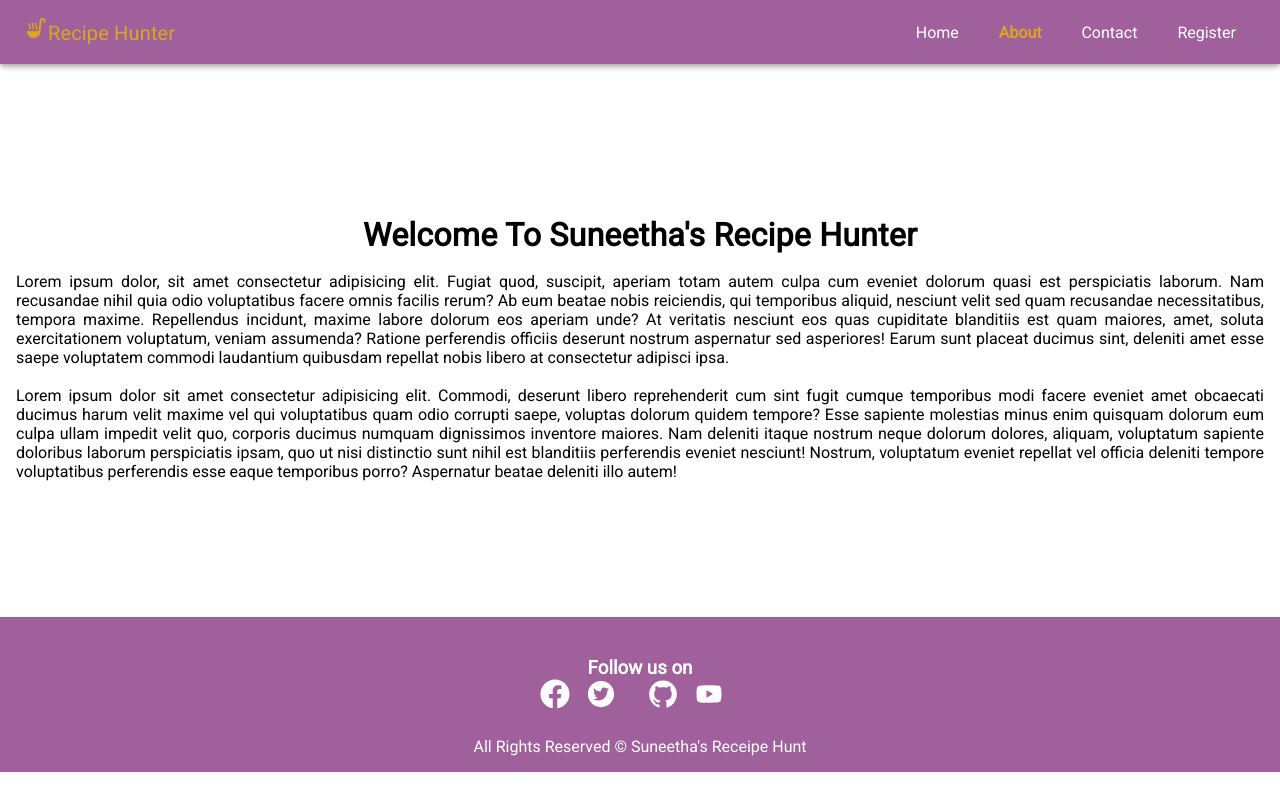
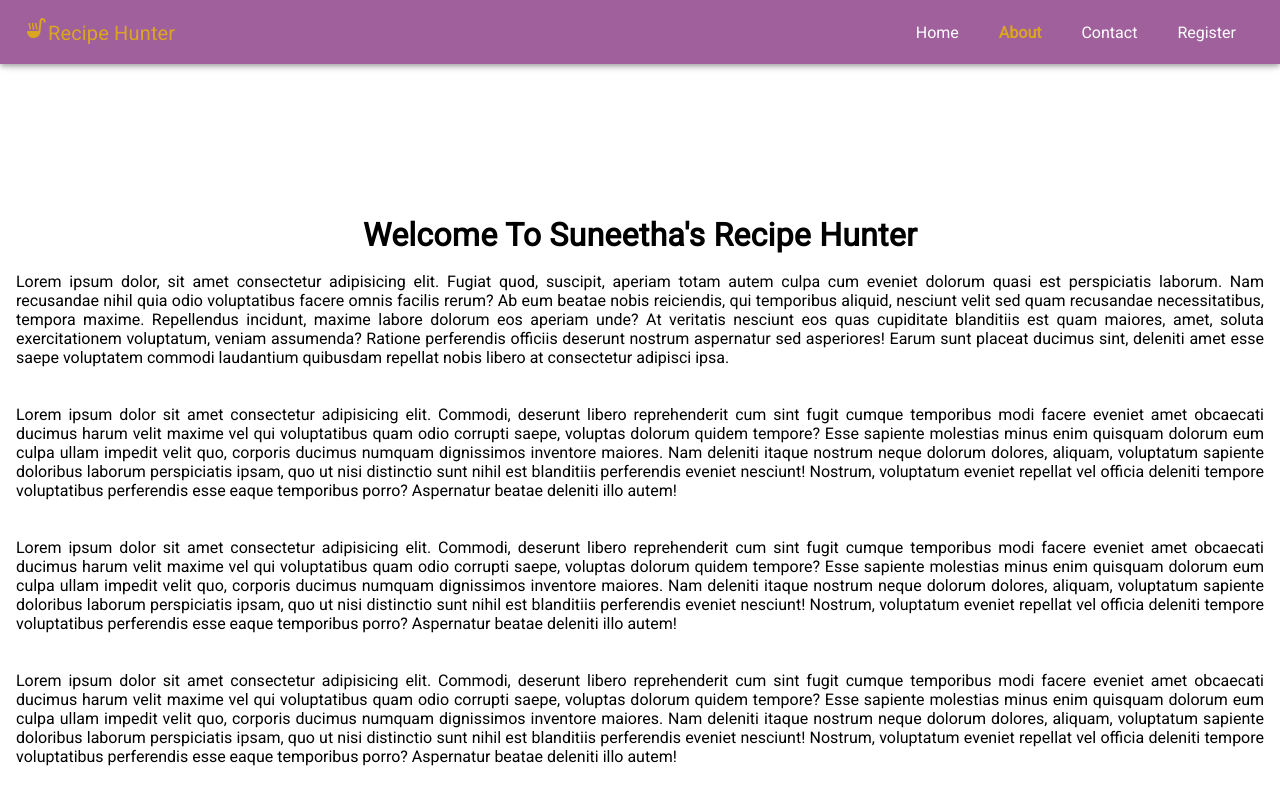
Before and after one commit to Suneetharavi/MyProject2, a React (Create React App) app: page /About in a window 1280 px wide. Shown: the top 800 px of the page. Built offline with nearby package versions, Linux system fonts and the light colour scheme; some icons are missing.

Commit message:
syled the components to desktop view

```diff
--- a/src/App.css
+++ b/src/App.css
@@ -391,6 +391,8 @@ margin-top:-21%;
   place-items: center;
   width: clamp(10rem, 1rem + 40vmin, 30rem);
   padding: calc(clamp(10rem, 1rem + 30vmin, 30rem) / 10);
+  animation-delay: -3s;
+
 }
 
 .MyImage{
--- a/src/components/Footer/footer.css
+++ b/src/components/Footer/footer.css
@@ -12,3 +12,7 @@
 .FooterDiv a:link{
     color:white;
 }
+
+.FooterDiv{
+
+}
--- a/src/pages/About.js
+++ b/src/pages/About.js
@@ -42,7 +42,7 @@ const About = () => {
           saepe voluptatem commodi laudantium quibusdam repellat nobis libero at
           consectetur adipisci ipsa.
         </p>
-        <br />
+        <br /><br/>
         <p>
           Lorem ipsum dolor sit amet consectetur adipisicing elit. Commodi,
           deserunt libero reprehenderit cum sint fugit cumque temporibus modi
@@ -57,6 +57,37 @@ const About = () => {
           tempore voluptatibus perferendis esse eaque temporibus porro?
           Aspernatur beatae deleniti illo autem!
         </p>
+
+        <br /><br/>
+        <p>
+          Lorem ipsum dolor sit amet consectetur adipisicing elit. Commodi,
+          deserunt libero reprehenderit cum sint fugit cumque temporibus modi
+          facere eveniet amet obcaecati ducimus harum velit maxime vel qui
+          voluptatibus quam odio corrupti saepe, voluptas dolorum quidem
+          tempore? Esse sapiente molestias minus enim quisquam dolorum eum culpa
+          ullam impedit velit quo, corporis ducimus numquam dignissimos
+          inventore maiores. Nam deleniti itaque nostrum neque dolorum dolores,
+          aliquam, voluptatum sapiente doloribus laborum perspiciatis ipsam, quo
+          ut nisi distinctio sunt nihil est blanditiis perferendis eveniet
+          nesciunt! Nostrum, voluptatum eveniet repellat vel officia deleniti
+          tempore voluptatibus perferendis esse eaque temporibus porro?
+          Aspernatur beatae deleniti illo autem!
+        </p>
+        <br /><br/>
+        <p>
+          Lorem ipsum dolor sit amet consectetur adipisicing elit. Commodi,
+          deserunt libero reprehenderit cum sint fugit cumque temporibus modi
+          facere eveniet amet obcaecati ducimus harum velit maxime vel qui
+          voluptatibus quam odio corrupti saepe, voluptas dolorum quidem
+          tempore? Esse sapiente molestias minus enim quisquam dolorum eum culpa
+          ullam impedit velit quo, corporis ducimus numquam dignissimos
+          inventore maiores. Nam deleniti itaque nostrum neque dolorum dolores,
+          aliquam, voluptatum sapiente doloribus laborum perspiciatis ipsam, quo
+          ut nisi distinctio sunt nihil est blanditiis perferendis eveniet
+          nesciunt! Nostrum, voluptatum eveniet repellat vel officia deleniti
+          tempore voluptatibus perferendis esse eaque temporibus porro?
+          Aspernatur beatae deleniti illo autem!
+        </p><br/>
       </Box>
     </Layout>
   );
--- a/src/pages/Contact.js
+++ b/src/pages/Contact.js
@@ -3,21 +3,23 @@ import Layout from '../components/Layout/Layout'
 import SupportAgentIcon from "@mui/icons-material/SupportAgent";
 import MailIcon from "@mui/icons-material/Mail";
 import CallIcon from "@mui/icons-material/Call";
+import FaxIcon from '@mui/icons-material/Fax';
+import LocationOnIcon from '@mui/icons-material/LocationOn';
 import { Box, Table, TableRow, TableBody, TableCell, TableContainer, TableHead, Typography } from '@mui/material'
 
 function Contact() {
   return (
     <Layout>
       <Box sx={{
-        my:5,
+        my:10,
         ml:10,
-        "& h4":{fontWeight:"bold",mb:2}
+        "& h4":{fontWeight:"bold",mb:2,color:'purple'}
       }}>
           <Typography variant='h4' >
                 Contact Me
           </Typography>
           <p>
-          Please contact the SRH (Suneetha's Receipe Hunter) for any details. It's a 24/7 working hotline..
+          Please contact the SRH (Suneetha's Receipe Hunter) for any details. <p></p>It's a 24/7 working hotline..
           </p>
       </Box>
 
@@ -25,6 +27,7 @@ function Contact() {
           m: 3,
           width: "1000px",
           ml: 10,
+          my:9.8,
 
           //Styling To fit in mobile view
           "@media (max-width:600px)": {
@@ -53,6 +56,12 @@ function Contact() {
 
                 <TableRow>
                   <TableCell>
+                    <LocationOnIcon sx={{ color: "blue", pt: 1 }} /> USA
+                  </TableCell>
+                </TableRow>
+
+                <TableRow>
+                  <TableCell>
                     <MailIcon sx={{ color: "skyblue", pt: 1 }} /> mail2.suneetha@srh.com
                   </TableCell>
                 </TableRow>
@@ -60,6 +69,12 @@ function Contact() {
                 <TableRow>
                   <TableCell>
                     <CallIcon sx={{ color: "green", pt: 1 }} /> 1234567890
+                  </TableCell>
+                </TableRow>
+
+                <TableRow>
+                  <TableCell>
+                    <FaxIcon sx={{ color: "orange", pt: 1 }} /> 1111111
                   </TableCell>
                 </TableRow>
 
--- a/src/pages/Register.js
+++ b/src/pages/Register.js
@@ -3,8 +3,6 @@ import Header from '../components/Layout/Header';
 import Footer from '../components/Footer/Footer';
 import '../App.css';
 import RegisterContext from '../components/RegisterContext';
-import Layout from "./../components/Layout/Layout";
-
 
 
 const Register=() =>{
@@ -36,7 +34,7 @@ const Register=() =>{
 
     <div className='Texth1class'>Our Sponsers and Customers</div>
     <RegisterContext/>
-    {/* <Layout/> */}
+
 
     <div className='FooterClass1'>
     <Footer/>
```
